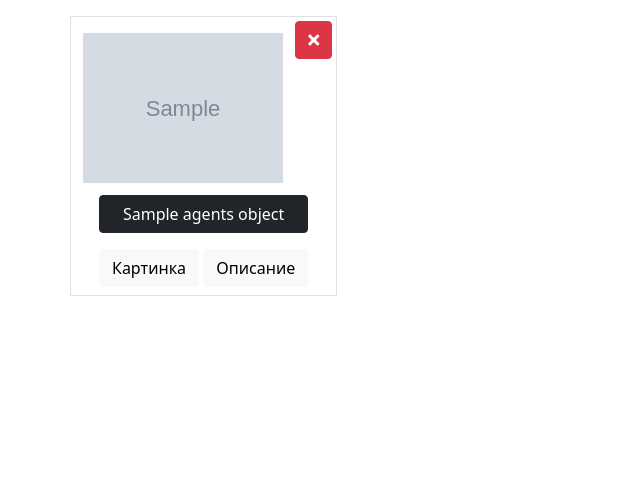
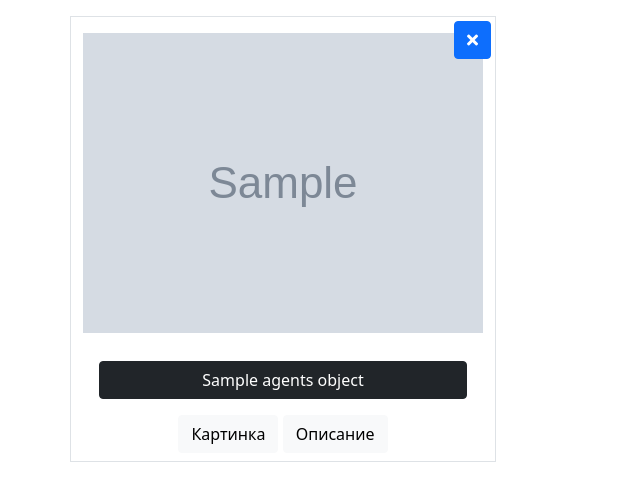
Before and after one commit to politenkovdaniil/php_01-, a PHP site: template views/main.twig in a window 1280 px wide. Shown: the part 56-557 px from the top of the page, without its empty margins (0-640 px from the left). Run offline with PHP 8.4, Linux system fonts and the light colour scheme; the template is opened without the code that fills it: most values are stand-ins (such as "Sample title", 1, 10 or a date in 2020); grey boxes marked "Sample" are stand-in pictures; some libraries are stand-ins or nearby versions.

Commit message:
Изменения для 2 лабы (Production)

```diff
--- a/views/main.twig
+++ b/views/main.twig
@@ -5,25 +5,29 @@
 <div class="row">
     {% for object in agents_objects %}
 
-    <div class="col-auto border mb-3 mt-3 me-3 position-relative">
+    <div class="col-auto border mb-3 mt-3 me-3 position-relative d-flex flex-column align-items-center">
         <div class="position-absolute" style="right: 4px; top: 4px">
             <form action="/agents-object/{{object.id}}/delete" method="POST">
                 <input type="hidden" name="id" value="{{object.id}}">
-                <button type="submit" class="btn btn-danger">
+                <button type="submit" class="btn btn-primary">
                     <i class="fas fa-times"></i>
                 </button>
             </form>
         </div>
-        {#  <div class="img-thumbnail mb-2" style="width: 200px; height: 100%; overflow:hidden">
+        {# <div class="img-thumbnail mb-2" style="width: 200px; height: 100%; overflow:hidden">
             <img src="{{object.image}}" style="height: 100%; width: 100%; object-fit: cover;" alt="">
 
         </div> #}
+        <figure class="cover">
+            <div class="mb-1 mt-3">
+                <img src="{{ object.image }}" style="height: 300px; width: 100%;">
+            </div>
+        </figure>
+        {# <div class="mb-1 mt-3" style="height: 200px;">
+            <img src="{{ image_url }}" style="height: 200px;">
+        </div>#}
 
-        <div class="mb-1 mt-3">
-            <img src="{{ object.image }}" style="width: 200px;">
-        </div>
-
-        <div class="d-grid nav-link">
+        <div class="d-grid nav-link align-self-stretch">
             <a href="/agents-object/{{ object.id }}" class="btn btn-dark" role="button" data-bs-toggle="button">{{
                 object.title }}</a>
         </div>
```
Also changed, not shown: 1 other file.
